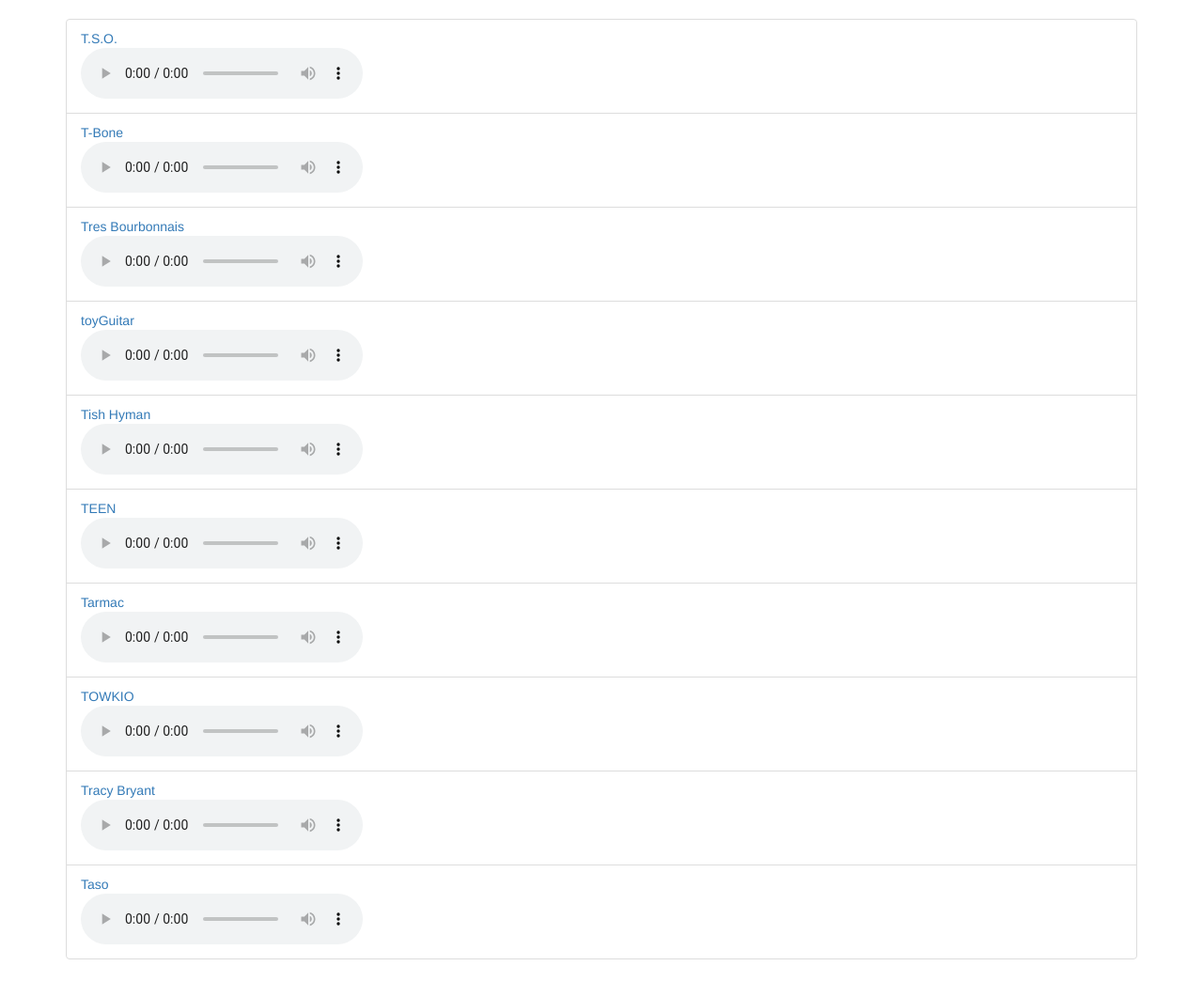
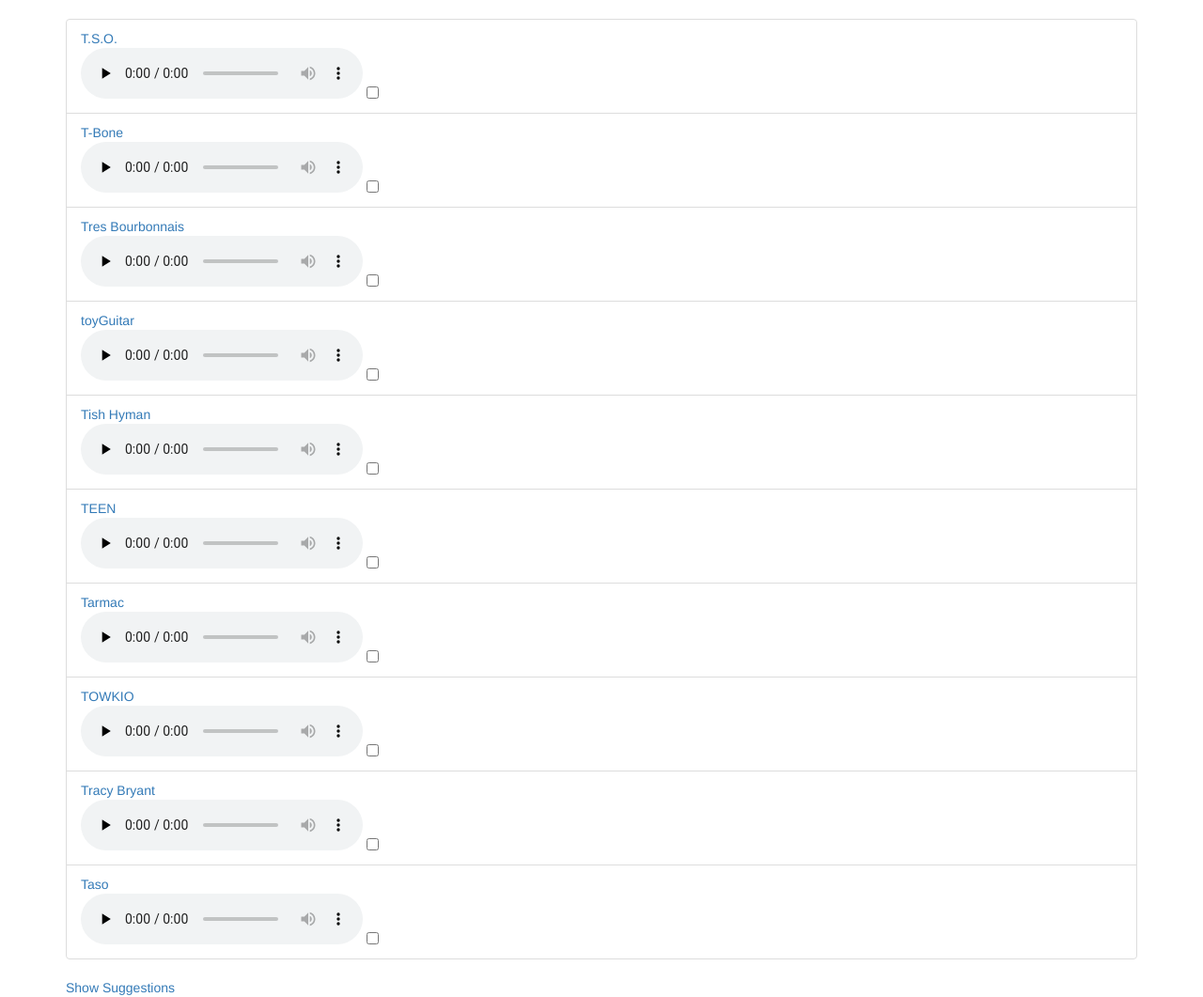
Before and after one commit to prashantghimire/470-Project, a Node server app: page / in a window 1280 px wide. Shown: the part 52-1113 px from the top of the page at 94% size. Before the commit the page ends 1073 px from the top, so only its background shows below. Run offline with Node 20, Linux system fonts and the light colour scheme.

Commit message:
suggestions now works. click the check box next to the songs you like then click "show suggestions" at the bottom and you will see all the songs suggested based on your picks.

```diff
--- a/web_app/public/javascripts/script.js
+++ b/web_app/public/javascripts/script.js
@@ -8,13 +8,17 @@ angular.module('expressmusic',['ui.router'])
 		templateUrl: 'home',
 		controller: 'HomeCtrl'
 	})
+	.state('suggestions',{
+		url: '/suggestions',
+		templateUrl: 'suggestions',
+		controller: 'HomeCtrl'
+	})
 	.state('more',{
 		url: '/more/:id',
 		templateUrl: 'more',
 		controller: 'MoreCtrl'
 	})
 })
-
 .controller('HomeCtrl', function($scope, $http){
 	$http.get('results').then(function(res){
 		$scope.clusters = res.data.artist;
@@ -29,6 +33,8 @@ angular.module('expressmusic',['ui.router'])
 		var newSongs = res.data.songs[Number($stateParams.id)];
 		newSongs = newSongs.splice(1, newSongs.length);
 		$scope.songs = newSongs;
-
 	});
 })
+.controller('CheckCtrl', ['$scope', function($scope) {
+    $scope.choiceArray = [false,false,false,false,false,false,false,false,false,false];
+}])
--- a/web_app/routes/index.js
+++ b/web_app/routes/index.js
@@ -19,6 +19,10 @@ router.get('/more', function(req, res, next) {
   res.render('more', { title: 'Express Music' });
 });
 
+router.get('/suggestions', function(req, res, next) {
+  res.render('suggestions', { title: 'Express Music' });
+});
+
 // API rendering
 
 router.get('/results', function(req, res, next) {
--- a/web_app/views/home.ejs
+++ b/web_app/views/home.ejs
@@ -1,10 +1,13 @@
+<div>
 	<ul class="list-group">
 		<li ng-repeat="cluster in clusters track by $index" class="list-group-item">
 		<a href="#/more/{{$index}}">{{cluster[0]}}</a>
 		<br/>
-	<audio controls>
-		<source src="{{songs[$index][0]}}" type="audio/mpeg">
+		<audio src="{{songs[$index][0]}}" controls="controls" controls preload="none">
 			Your browser does not support the audio element.
 		</audio>
+		<input type="checkbox" ng-model="choiceArray[$index]" value="{{$index}}" />
 		</li>
 	</ul>
+	<a href="#/suggestions">Show&nbspSuggestions</a>
+</div>
--- a/web_app/views/index.ejs
+++ b/web_app/views/index.ejs
@@ -14,7 +14,7 @@
 
 
 </head>
-<body ng-app="expressmusic" class="container">
+<body ng-app="expressmusic" ng-controller="CheckCtrl" class="container">
 	<nav class="navbar navbar-default">
 		<a class="navbar-brand" href="/">Express Music Player</a>
 	</nav>
```
Also changed, not shown: web_app/views/more.ejs (+3 -4 lines), web_app/views/suggestions.ejs (added, +21 -0 lines). Lines whose indentation alone changed are shown as unchanged.
